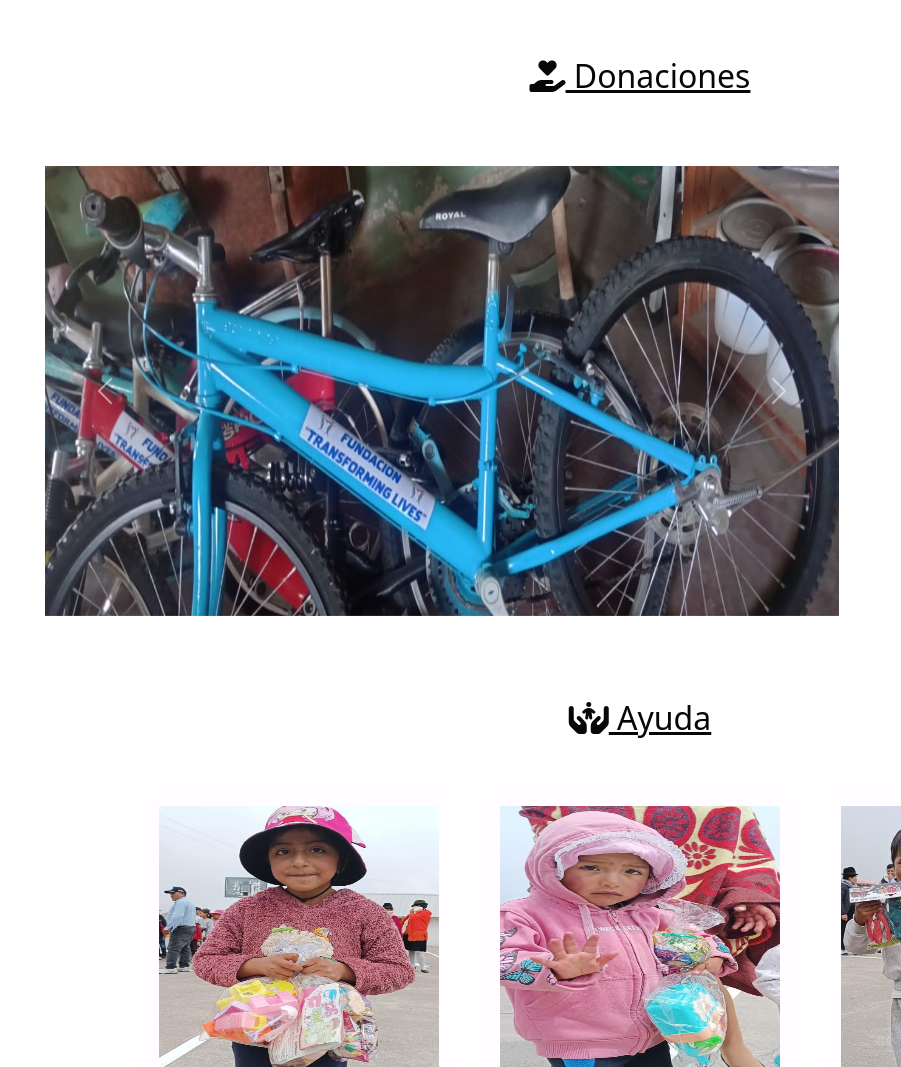
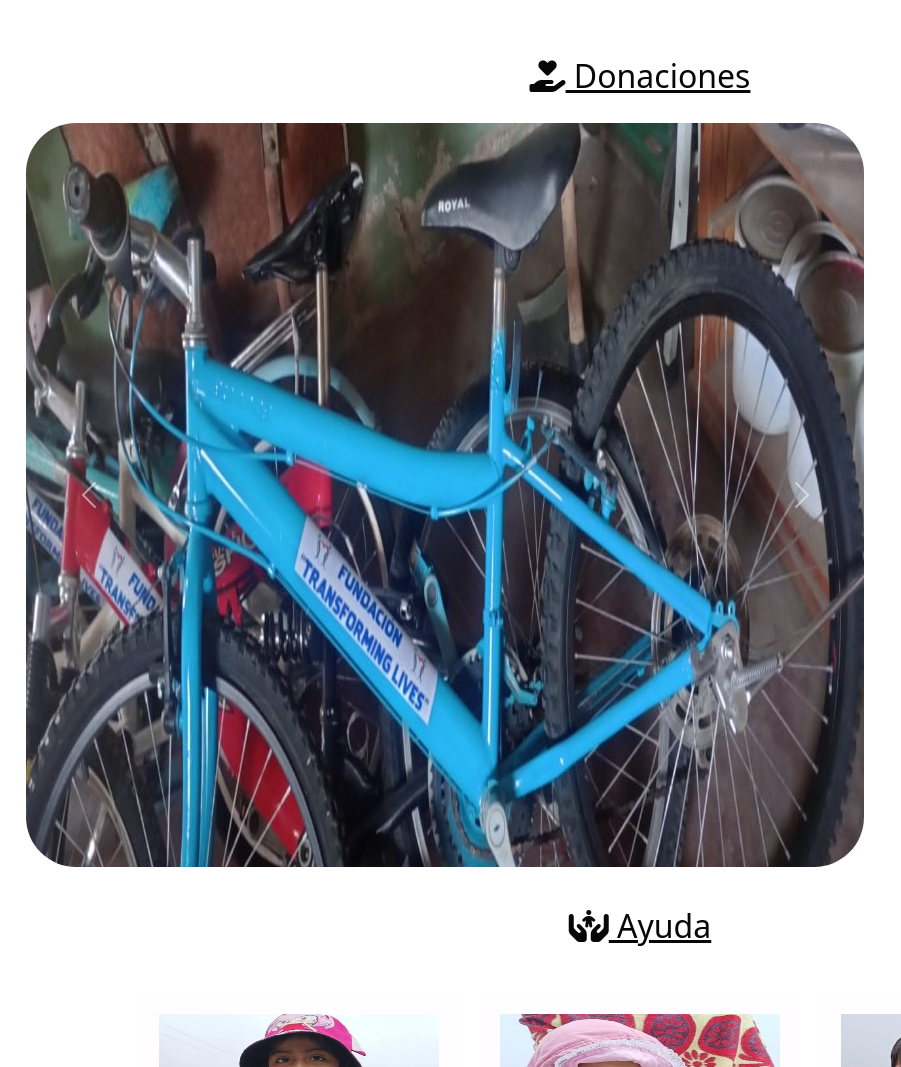
Before and after one commit to MarjorieAracely/MarjorieAracely.github.io, a plain HTML site: page index.html in a window 1280 px wide. Shown: the part 935-2002 px from the top of the page, without its empty margins (0-901 px from the left). Drawn offline with nearby package versions, Linux system fonts and the light colour scheme; a script that the page names is missing.

Commit message:
Fix Carrusel

```diff
--- a/css/style.css
+++ b/css/style.css
@@ -165,14 +165,23 @@ header{
 .carrusel2{
     width: 100%;
     border-radius: 8px;
+
+    img{
+        height: 93vh;
+        width: auto;
+        border-radius: 50px;
+    }
 }
 
 .carrusel-tiktok{
     display: flex;
     align-items: center;
-    flex-direction: column;
-    margin-inline: 4%;
+    flex-direction: row;
+    margin: 0;
+    padding: 0;
     gap: 40px;
+    height: 100%;
+    margin-inline: 2%;
 
     .sec-tiktok{
         background-color: gray;
@@ -302,18 +311,6 @@ footer ul li a {
 
 footer ul li a:hover {
     color: #f7f2f8;
-}
-
-.carrusel-tiktok{
-    display: flex;
-    flex-direction: row;
-    padding-left: 25px;
-    margin-left: 20px;
-    align-items: center;
-}
-
-.carrusel-tiktok .carrusel2 .carousel-item{
-    height: 450px;
 }
 
 @media(max-width:900px){
--- a/index.html
+++ b/index.html
@@ -91,19 +91,19 @@
             <section class="barra" id="Donaciones">
               <h2><i class="fa-solid fa-hand-holding-heart"></i> Donaciones</h2>
             </section>
-
+            <!----------------------------------------------->
             <div class="carrusel-tiktok">
                 <section class="carrusel2">
                 <div id="carouselExample" class="carousel slide">
                   <div class="carousel-inner">
                     <div class="carousel-item active">
-                      <img style="height: 450px;" src="/assets/img/donacion4.jpeg" class="d-block w-100" alt="...">
+                      <img  src="/assets/img/donacion4.jpeg" class="d-block w-100" alt="...">
                     </div>
                     <div class="carousel-item">
-                      <img style="height: 450px;" src="/assets/img/donacion2.jpeg" class="d-block w-100" alt="...">
+                      <img  src="/assets/img/donacion2.jpeg" class="d-block w-100" alt="...">
                     </div>
                     <div class="carousel-item">
-                      <img style="height: 450px;" src="./assets/img/donacion3....jpeg" class="d-block w-100" alt="...">
+                      <img  src="./assets/img/donacion3....jpeg" class="d-block w-100" alt="...">
                     </div>
                   </div>
                   <button class="carousel-control-prev" type="button" data-bs-target="#carouselExample" data-bs-slide="prev">
@@ -174,14 +174,14 @@
             <h3>CONTACTO</h3>
            <ul class="ul-foot">
               <li><a href="https"><i class="fa-solid fa-phone"></i> 0993199906</a></li>
-              <li><a target="_blank" href="https://mail.google.com/mail/u/0/#inbox"><i class="fa-regular fa-envelope"></i> fundaciontransforminglives@gmail.com</a></li>
+              <li><a target="_blank" href="https://"><i class="fa-regular fa-envelope"></i> fundaciontransforminglives@gmail.com</a></li>
 
             </ul>
         </section>
         <section class="inf-g">
             <h3>GEOLOCALIZACIÓN </h3>
            <div>
-            <iframe src="https://www.google.com/maps/embed?pb=!1m17!1m12!1m3!1d3989.8093008102965!2d-78.43256442503541!3d-0.12182969987696855!2m3!1f0!2f0!3f0!3m2!1i1024!2i768!4f13.1!3m2!1m1!2zMMKwMDcnMTguNiJTIDc4wrAyNSc0OC4wIlc!5e0!3m2!1ses!2sec!4v1734104898538!5m2!1ses!2sec" width="400" height="350" style="border:0;" allowfullscreen="" loading="lazy" referrerpolicy="no-referrer-when-downgrade"></iframe>
+            <iframe src="https://www.google.com/maps/embed?pb=!1m17!1m12!1m3!1d3989.8093008102965!2d-78.43256442503541!3d-0.12182969987696855!2m3!1f0!2f0!3f0!3m2!1i1024!2i768!4f13.1!3m2!1m1!2zMMKwMDcnMTguNiJTIDc4wrAyNSc0OC4wIlc!5e0!3m2!1ses!2sec!4v1734104898538!5m2!1ses!2sec" width="350" height="300" style="border:0;" allowfullscreen="" loading="lazy" referrerpolicy="no-referrer-when-downgrade"></iframe>
            </div>
         </section>
     </section>
```
